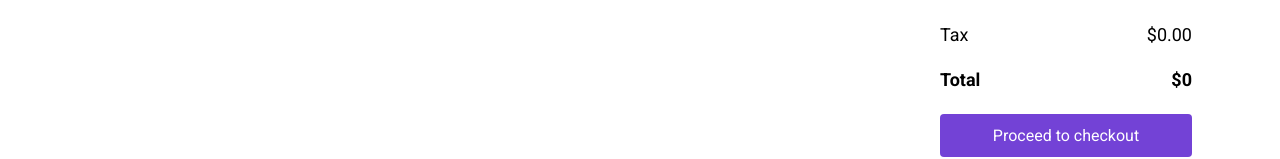
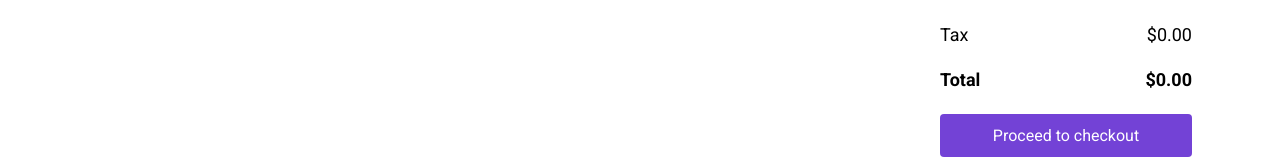
Before and after one commit to Molberda/library-react, a React (Create React App) app: page /cart in a window 1280 px wide. Shown: the part 242-401 px from the top of the page. Built offline with nearby package versions, Linux system fonts and the light colour scheme.

Commit message:
added .tofixed(2) to the total price in the cart checkout

```diff
--- a/src/Pages/Cart.jsx
+++ b/src/Pages/Cart.jsx
@@ -77,7 +77,7 @@ const Cart = ({ cart, changeQuantity }) => {
               </div>
               <div className="total__item total__price">
                 <span>Total</span>
-                <span>${total()}</span>
+                <span>${total().toFixed(2)}</span>
               </div>
               <button
                 className="btn btn__checkout no-cursor"
```
